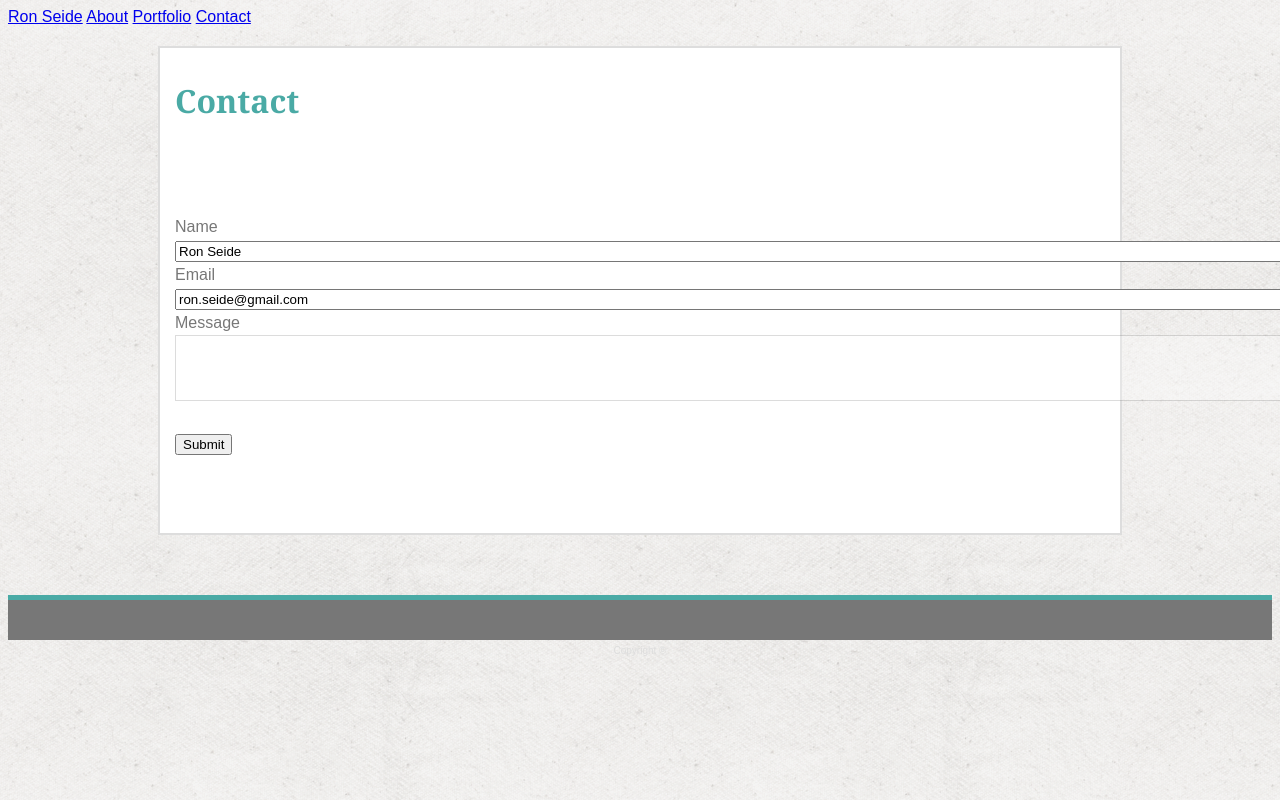
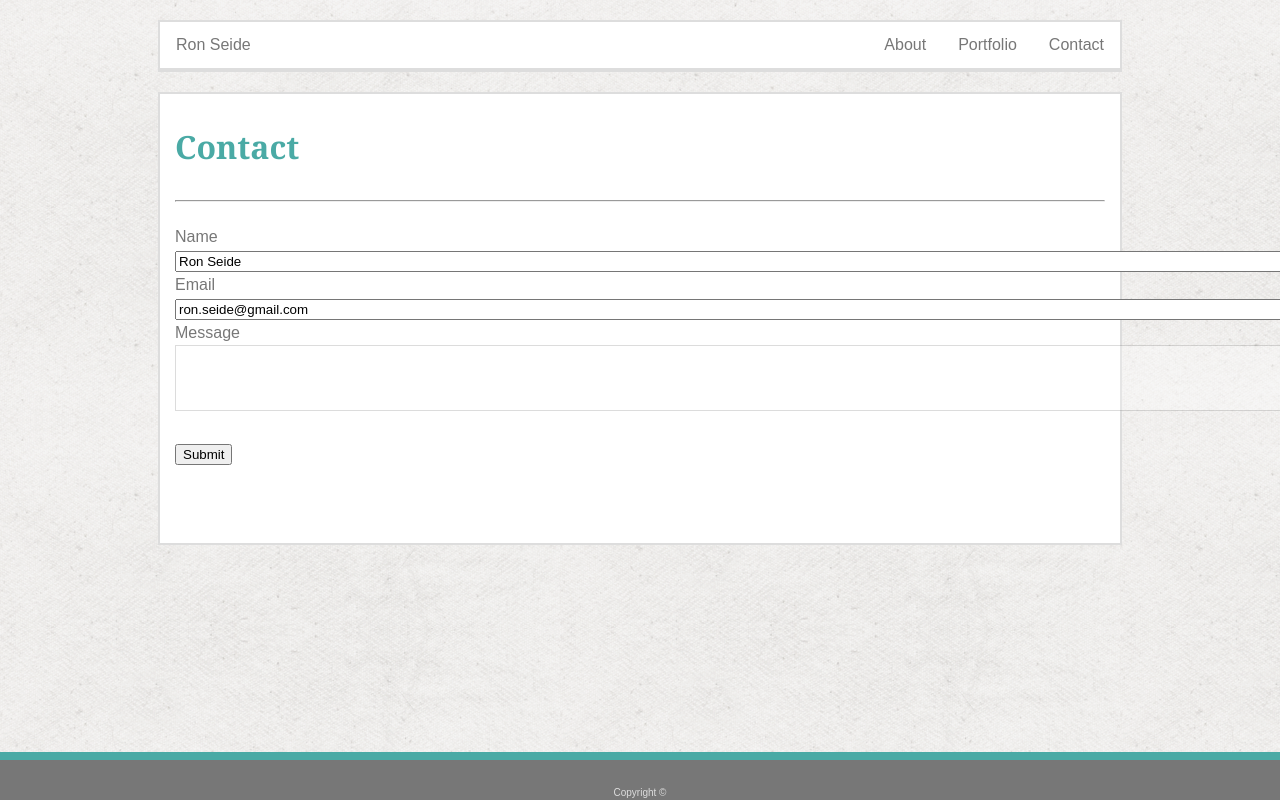
Before and after one commit to ronseide/Basic-Portfolio, a plain HTML site: page contact.html in a window 1280 px wide. Shown: the top 800 px of the page. Drawn offline with Linux system fonts and the light colour scheme.

Commit message:
footer and nav bar progress

```diff
--- a/assets/css/style.css
+++ b/assets/css/style.css
@@ -7,7 +7,7 @@ div {
     margin-left: auto;
     margin-right: auto;
     margin-top: 20px;
-    margin-bottom: 60px;
+    margin-bottom: 20px;
     border: 2px solid #dddddd;
   }
 nav {
@@ -40,11 +40,15 @@ form {
     line-height: 150%;
 }
 footer {
+    position: fixed;
+    left: 0;
+    bottom: 0;
+    width: 100%;
     background-color: #777777;
     height: 40px;
-    /*border-top-width: 10px;
-    border-top-color: #4aaaa5;*/
-    border-top: 5px solid #4aaaa5;
+    border-top: 8px solid #4aaaa5;
+    color: white;
+    text-align: center;
 
 }
 .copyright {
@@ -59,6 +63,26 @@ footer {
 textarea {
     border: 0.05px solid #777777;
     opacity: 0.25;
-
-
 }
+ul {
+    max-width: 960px;
+    margin-left: auto;
+    margin-right: auto;
+    list-style-type: none;
+    margin: 0;
+    padding: 0;
+    overflow: hidden;
+    background-color: #ffffff;
+    font-family: 'Arial', 'Helvetica Neue', Helvetica, sans-serif;
+    border-bottom: 2px solid #dddddd;
+  }
+  li {
+    float: right;
+  }
+  li a {
+    display: block;
+    color: #777777;
+    text-align: center;
+    padding: 14px 16px;
+    text-decoration: none;
+  }
--- a/contact.html
+++ b/contact.html
@@ -10,18 +10,17 @@
 <title>Ron Seide Contact</title>
 </head>
 <body>
-
-<nav>
-    <a href="index.html">Ron Seide</a>
-    <a href="index.html">About</a>
-    <a href="portfolio.html">Portfolio</a>
-    <a href="contact.html">Contact</a>
-</nav>
-
+<div>
+<ul>
+    <li style="float:left"><a href="index.html">Ron Seide</a></li>
+    <li><a href="contact.html">Contact</a></li>
+    <li><a href="portfolio.html">Portfolio</a></li>
+    <li><a href="index.html">About</a></li>
+</ul>
+</div>
 <div>
 <h1>Contact</h1>
-
-<p>
+<hr>
 <form>
 Name
 <br>
@@ -41,9 +40,8 @@ Message
 </p>
 </div>
 <footer>
-    <br>
-    <p class="copyright">Copyright &copy</p>
-</footer>
+        <p class="copyright">Copyright &copy</p>
+    </footer>
 
 </body>
 </html>
```
Also changed, not shown: index.html (+8 -7 lines), portfolio.html (+11 -10 lines).
